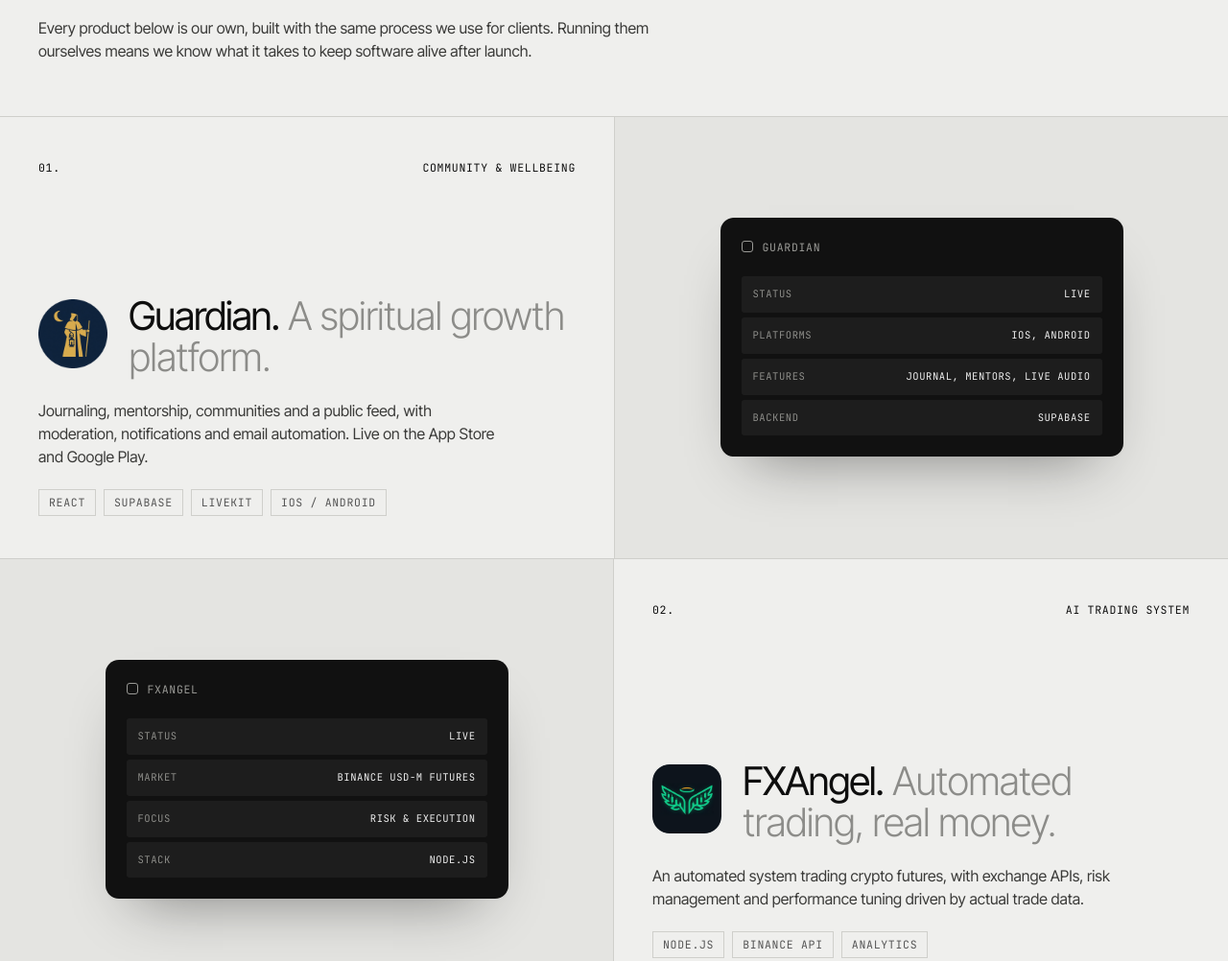
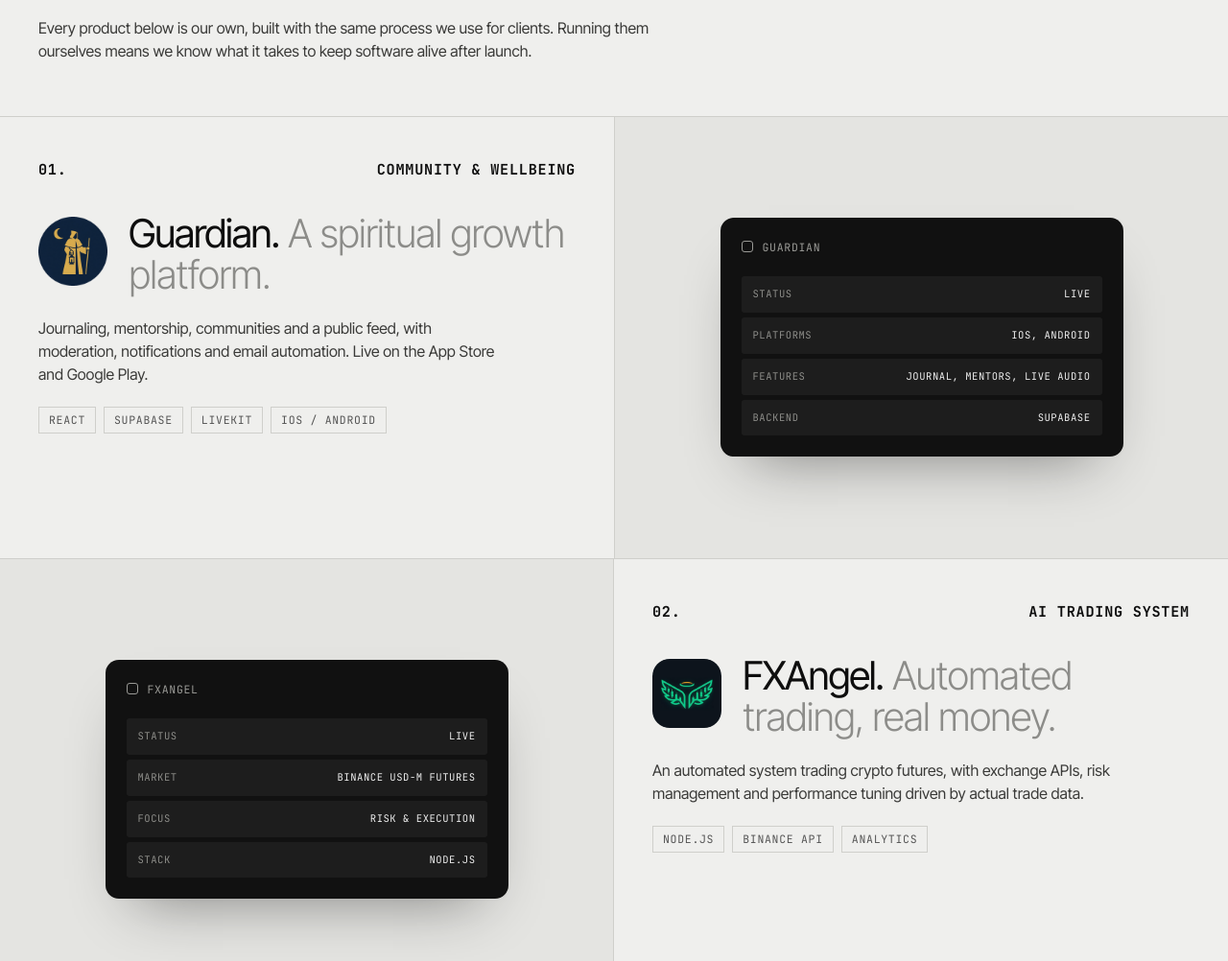
Before and after one commit to emmanuelmusik/johmacos, a plain HTML site: page index.html in a window 1280 px wide. Shown: the part 1965-2967 px from the top of the page at 96% size. Drawn offline with Linux system fonts and the light colour scheme.

Commit message:
Bolder, larger row labels and tighter spacing above project logos
Co-Authored-By: Claude Sonnet 5.5 <noreply@anthropic.com>
Claude-Session: https://claude.ai/code/session_01HYF5akpgVLHthMKa4MK2Q2

```diff
--- a/index.html
+++ b/index.html
@@ -7,7 +7,7 @@
 <meta name="description" content="The Johmacos by Ndubuisi Ukwuani builds web apps, mobile apps and AI-powered products for founders and businesses. Fast, fixed-price, built properly.">
 <link rel="preconnect" href="https://fonts.googleapis.com">
 <link rel="preconnect" href="https://fonts.gstatic.com" crossorigin>
-<link href="https://fonts.googleapis.com/css2?family=Inter+Tight:wght@300;400;500;600&family=JetBrains+Mono:wght@400;500&display=swap" rel="stylesheet">
+<link href="https://fonts.googleapis.com/css2?family=Inter+Tight:wght@300;400;500;600&family=JetBrains+Mono:wght@400;500;700&display=swap" rel="stylesheet">
 <style>
 :root{--bg:#EFEFED;--paper:#F8F8F6;--ink:#0E0E0E;--mute:#8C8C89;--line:#CFCFCB;--dark:#111;}
 *{box-sizing:border-box;margin:0;padding:0}
@@ -83,13 +83,13 @@ h1 b,h2 b{font-weight:400;color:var(--ink)}
 .work>.pane{background:#E4E4E1;border-left:1px solid var(--line);display:flex;align-items:center;justify-content:center;padding:48px}
 .work.flip .txt{order:2}
 .work.flip .pane{order:1;border-left:0;border-right:1px solid var(--line)}
-.work .top{display:flex;justify-content:space-between;color:var(--ink)}
-.work h3{font-weight:300;font-size:clamp(1.9rem,3.2vw,3rem);letter-spacing:-.03em;line-height:1.05;color:var(--mute);margin:90px 0 22px}
+.work .top{display:flex;justify-content:space-between;color:var(--ink);font-weight:700;font-size:.95rem;letter-spacing:.05em}
+.work h3{font-weight:300;font-size:clamp(1.9rem,3.2vw,3rem);letter-spacing:-.03em;line-height:1.05;color:var(--mute);margin:34px 0 22px}
 .work h3 b{font-weight:400;color:var(--ink)}
 .work p{max-width:30rem;color:#3a3a38}
 .tags{display:flex;gap:8px;flex-wrap:wrap;margin-top:22px}
 .tags span{border:1px solid var(--line);padding:4px 10px;color:#555}
-.work .txt{display:flex;flex-direction:column;justify-content:space-between;min-height:460px}
+.work .txt{display:flex;flex-direction:column;justify-content:flex-start;min-height:460px}
 /* why / process */
 .cols{display:grid;grid-template-columns:repeat(3,1fr);border-bottom:1px solid var(--line)}
 .cols.four{grid-template-columns:repeat(4,1fr)}
@@ -122,7 +122,7 @@ footer{display:flex;justify-content:space-between;gap:20px;flex-wrap:wrap;paddin
 .split>*,.work>div,.head,.intro,.svc,footer{padding-left:22px;padding-right:22px}
 .nav-in{padding:12px 22px}
 .two{grid-template-columns:1fr}
-.work h3{margin-top:40px}
+.work h3{margin-top:28px}
 }
 </style>
 </head>
```
